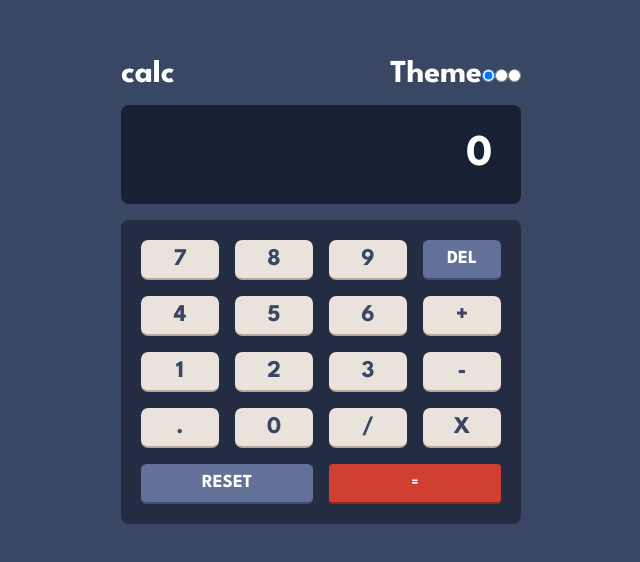
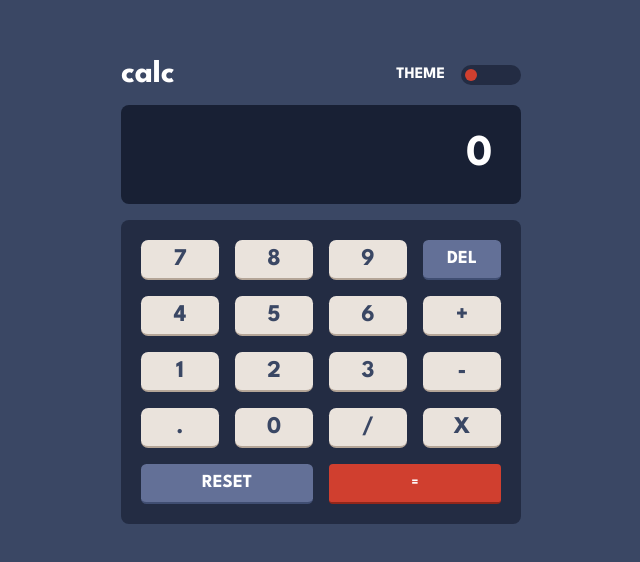
Before and after one commit to liquidwater0/calculator-app, a React (Vite) app: page / in a window 1280 px wide. Shown: the part 108-670 px from the top of the page, without its empty margins (319-959 px from the left). Built offline with nearby package versions, Linux system fonts and the light colour scheme.

Commit message:
style switch input

```diff
--- a/src/components/StepSwitch.tsx
+++ b/src/components/StepSwitch.tsx
@@ -1,4 +1,4 @@
-import { useState, useEffect, useImperativeHandle, forwardRef, Ref } from 'react';
+import { useState, useEffect, useRef, useImperativeHandle, forwardRef, Ref } from 'react';
 
 type StepSwitchProps = {
     steps: number,
@@ -34,6 +34,7 @@ function StepSwitch({ steps, defaultStep, onUpdate }: StepSwitchProps, ref: Ref<
             return object;
         });
     });
+    const stepSliderRef = useRef<HTMLDivElement>(null!);
     const name = crypto.randomUUID();
 
     useImperativeHandle(ref, () => {
@@ -57,6 +58,10 @@ function StepSwitch({ steps, defaultStep, onUpdate }: StepSwitchProps, ref: Ref<
         const currentSelectedStep = stepsArray.find(currentStep => currentStep.selected);
         if (!currentSelectedStep) return;
         onUpdate(currentSelectedStep.stepNumber);
+
+        if (stepSliderRef.current) {
+            stepSliderRef.current.style.setProperty("--step-number", currentSelectedStep.stepNumber.toString());
+        }
     }, [stepsArray]);
 
     function switchToStep(step: number) {
@@ -76,15 +81,25 @@ function StepSwitch({ steps, defaultStep, onUpdate }: StepSwitchProps, ref: Ref<
     }
 
     return (
-        <div className='step-slider'>
+        <div className='step-slider' ref={stepSliderRef}>
+            <div className="slider-thumb"/>
+
             {stepsArray.map(({ stepNumber }) =>
-                <input
+                <button
                     key={stepNumber}
-                    type="radio"
-                    checked={stepNumber === stepsArray.find(step => step.selected)?.stepNumber ? true : false}
-                    name={name}
-                    onChange={() => switchToStep(stepNumber)}
-                />
+                    aria-label={`step-${stepNumber}-toggle`}
+                    aria-controls={`step-${stepNumber}-input`}
+                    onClick={() => switchToStep(stepNumber)}
+                >
+                    <input
+                        style={{ display: "none" }}
+                        type="radio"
+                        checked={stepNumber === stepsArray.find(step => step.selected)?.stepNumber ? true : false}
+                        name={name}
+                        id={`step-${stepNumber}-input`}
+                        readOnly
+                    />
+                </button>
             )}
         </div>
     );
--- a/src/scss/_calculator.scss
+++ b/src/scss/_calculator.scss
@@ -18,6 +18,12 @@
             display: flex;
             justify-content: center;
             align-items: center;
+
+            label {
+                font-size: 1rem;
+                margin-right: 1rem;
+                text-transform: uppercase;
+            }
         }
     }
 
--- a/src/scss/_stepSwitch.scss
+++ b/src/scss/_stepSwitch.scss
@@ -0,0 +1,32 @@
+.step-slider {
+    --step-size: 1.25rem;
+    --gap: 0.5rem;
+    --step-number: 1;
+
+    display: flex;
+    justify-content: center;
+    align-items: center;
+    position: relative;
+    height: var(--step-size);
+    background-color: var(--theme-background-2);
+    border-radius: 1000px;
+
+    .slider-thumb {
+        position: absolute;
+        background-color: var(--key-equals-background);
+        border-radius: 100%;
+        width: calc(var(--step-size) - var(--gap));
+        height: calc(var(--step-size) - var(--gap));
+        left: calc((var(--step-size) * var(--step-number)) - (var(--step-size) / 1 - var(--gap) / 2));
+        transition: left 500ms;
+    }
+
+    button {
+        background-color: transparent;
+        width: var(--step-size);
+        height: var(--step-size);
+        outline: none;
+        border: none;
+        cursor: pointer;
+    }
+}
```
